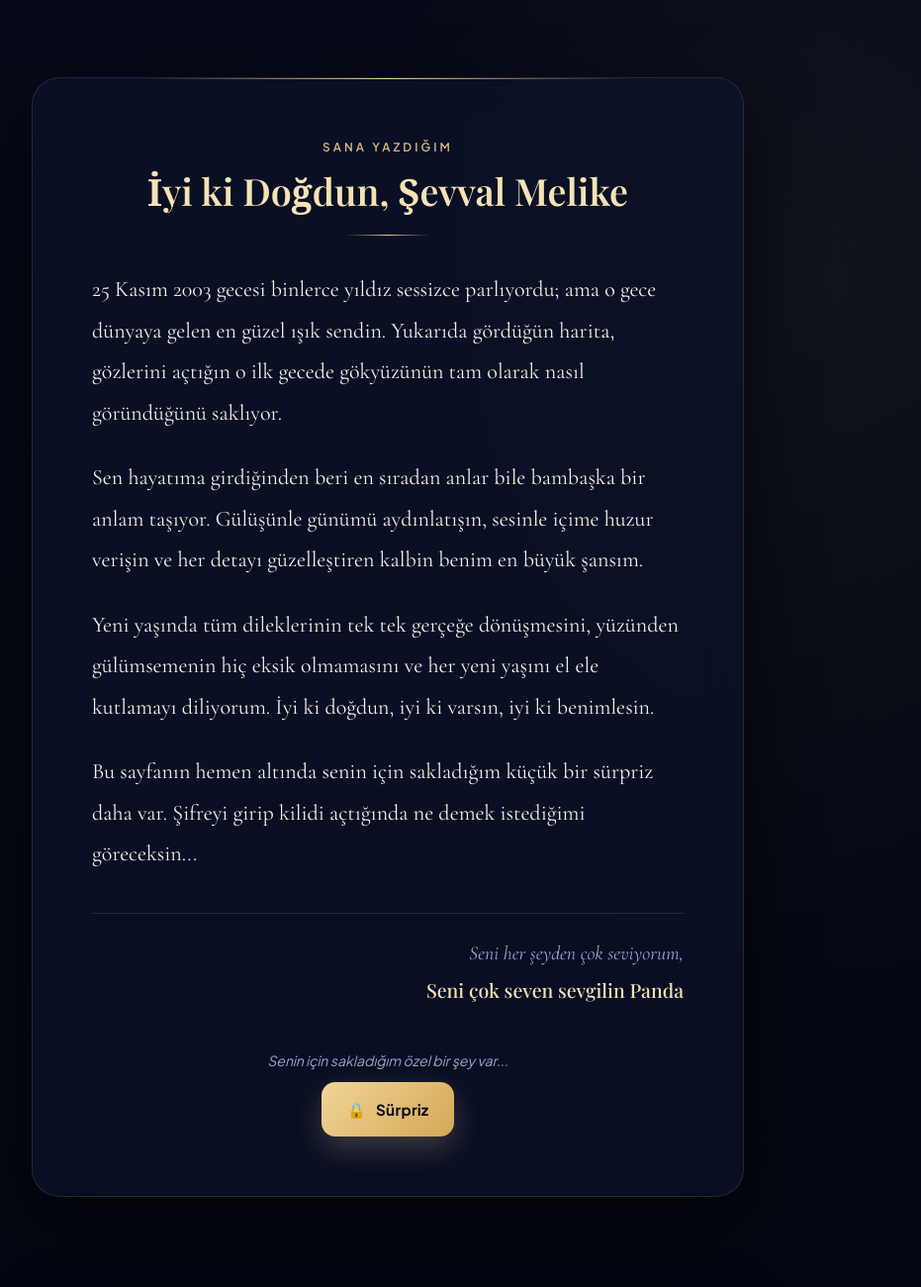
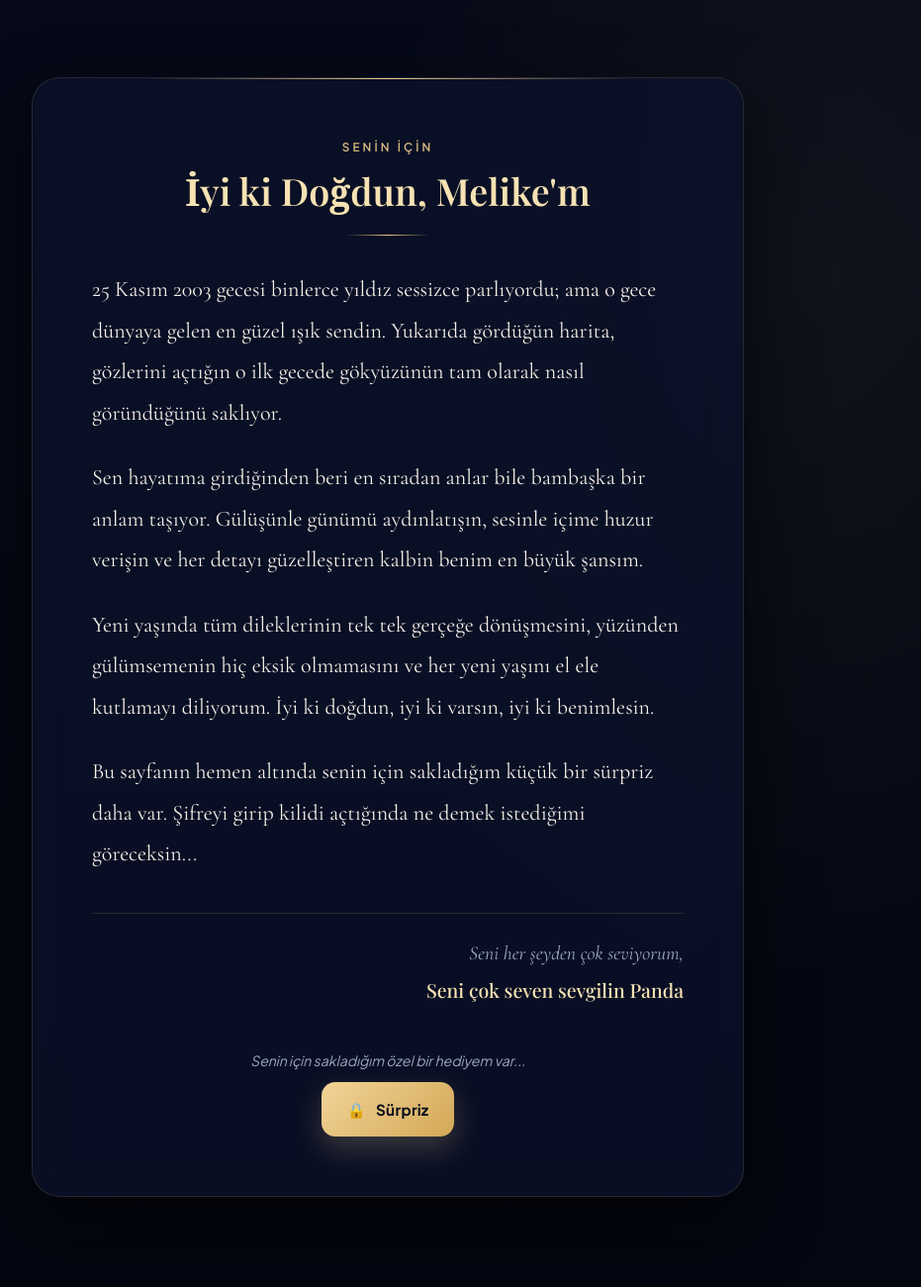
Before and after one commit to Frknakay/iyikidogdunmelike, a plain HTML site: page index.html in a window 1280 px wide. Shown: the part 1100-2400 px from the top of the page at 99% size, without its empty margins (248-1179 px from the left). Drawn offline with nearby package versions, Linux system fonts and the light colour scheme; a web font is replaced by a local one.

Commit message:
index.html

```diff
--- a/index.html
+++ b/index.html
@@ -1121,7 +1121,7 @@
         </div>
 
         <div class="chart-ornament" aria-hidden="true"><span>✦</span></div>
-        <h2 class="chart-recipient" id="chart-recipient-name">ŞEVVAL MELİKE</h2>
+        <h2 class="chart-recipient" id="chart-recipient-name">MELİKE'M</h2>
         <p class="chart-caption">Doğduğun Gece Gökyüzünün Gerçek Haritası</p>
         <p class="chart-coords" id="chart-coords-caption">40.5506° K, 34.9556° D • 25.11.2003</p>
         <p class="chart-hint">Parlak yıldızların üzerine gelerek veya dokunarak isimlerini görebilirsin</p>
@@ -1139,7 +1139,7 @@
     <section class="letter-section" id="dogum-gunu-notu" aria-labelledby="letter-heading">
       <article class="letter-card">
         <header class="letter-header reveal-item">
-          <p class="eyebrow">Sana Yazdığım</p>
+          <p class="eyebrow">Senin İçin</p>
           <h2 class="letter-title" id="letter-heading">İyi ki Doğdun, Şevval Melike</h2>
           <div class="letter-divider" aria-hidden="true"></div>
         </header>
@@ -1155,7 +1155,7 @@
 
         <!-- Mektup Altı Sürpriz Butonu (Sürprizi bozacak hiçbir ifade içermez) -->
         <div class="letter-cta-wrap reveal-item">
-          <p class="letter-cta-sub">Senin için sakladığım özel bir şey var...</p>
+          <p class="letter-cta-sub">Senin için sakladığım özel bir hediyem var...</p>
           <a href="#surpriz" class="btn-primary">
             <span aria-hidden="true">🔒</span>
             <span>Sürpriz</span>
@@ -1229,7 +1229,7 @@
             İsmine, zarafetine ve ruhunun eşsiz güzelliğine yakışması için evrenin bu en özel köşesini sana hediye etmek istedim.
             Her ne kadar gökyüzündeki en parlak yıldızlardan biri olsa da, senin gözlerindeki ışıltının yanında sönük kalacak olan bu yıldız; benim fiziksel olarak yanında olamadığım her an sana varlığımı fısıldasın,
             kalbine dokunsun ve hayat yolunda sana hep ışık tutsun. Bu gece başını gökyüzüne kaldırıp baktığında, sonsuz karanlığın içinde tam üzerinde senin için parlayan kendi yıldızını göreceksin.
-            Artık gökyüzüne her baktığında, orada sadece bana ait değil, sana ait bir parça da var.Sana gökyüzündeki bu özel hediyeni bulmanda yardımcı olmak için hemen aşağıya bir buton bıraktım;
+            Artık gökyüzüne her baktığında, orada sadece bana ait değil, sana ait bir parça da var. Sana gökyüzündeki bu özel hediyeni bulmanda yardımcı olmak için hemen aşağıya bir buton bıraktım;
             kameranı açıp gökyüzüne doğrultarak kendi yıldızını kolayca keşfedebilirsin. İyi ki varsın, iyi ki benimlesin.
           </p>
 
@@ -1267,7 +1267,7 @@
     </section>
 
     <footer class="site-footer">
-      25 Kasım 2003'ten sonsuzluğa • Şevval Melike için
+      25 Kasım 2003'ten sonsuzluğa • Melike'm için
     </footer>
   </main>
 
@@ -1374,7 +1374,7 @@
       defaultObserverLon: 34.9556,
 
       // Doğum günü notu (Aşağıdaki paragrafları dilediğin gibi değiştirebilirsin)
-      letterTitle: "İyi ki Doğdun, Şevval Melike",
+      letterTitle: "İyi ki Doğdun, Melike'm",
       letterParagraphs: [
         "25 Kasım 2003 gecesi binlerce yıldız sessizce parlıyordu; ama o gece dünyaya gelen en güzel ışık sendin. Yukarıda gördüğün harita, gözlerini açtığın o ilk gecede gökyüzünün tam olarak nasıl göründüğünü saklıyor.",
         "Sen hayatıma girdiğinden beri en sıradan anlar bile bambaşka bir anlam taşıyor. Gülüşünle günümü aydınlatışın, sesinle içime huzur verişin ve her detayı güzelleştiren kalbin benim en büyük şansım.",
```
